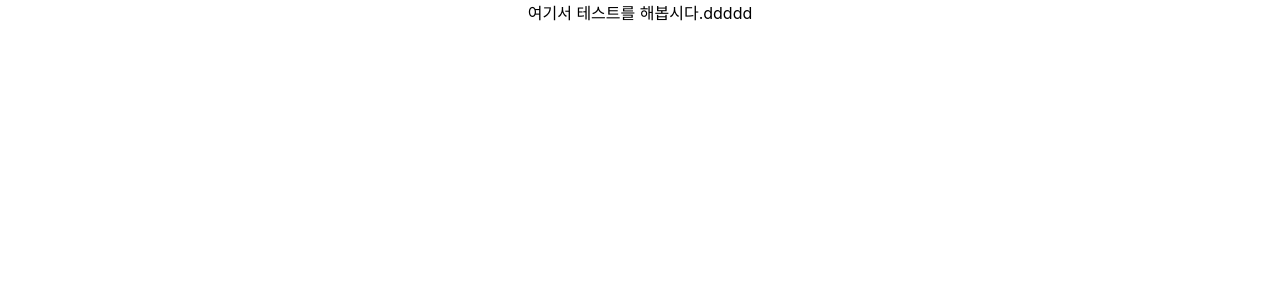
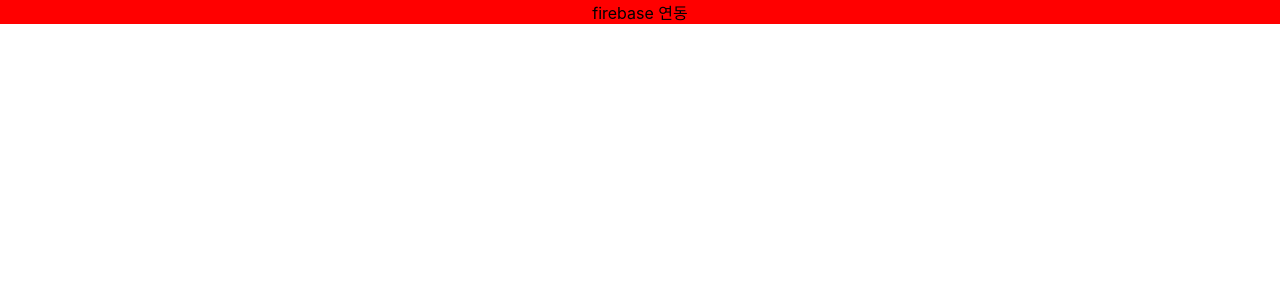
Before and after one commit to mohamohai/FreeStudy, a React (Create React App) app: page / in a window 1280 px wide. Shown: the top 300 px of the page. Built offline with nearby package versions, Linux system fonts and the light colour scheme.

Commit message:
push test checkout -b

```diff
--- a/src/App.js
+++ b/src/App.js
@@ -1,10 +1,10 @@
-import logo from './logo.svg';
 import './App.css';
 
 function App() {
   return (
-    <div className="App">
-      여기서 테스트를 해봅시다.ddddd
+    <div style={{backgroundColor:"red"}} className="App">
+      firebase 연동
+      <div></div>
     </div>
   );
 }
```
Also changed, not shown: src/App.css (line endings or trailing spaces), src/FootWeek01/write.txt.
